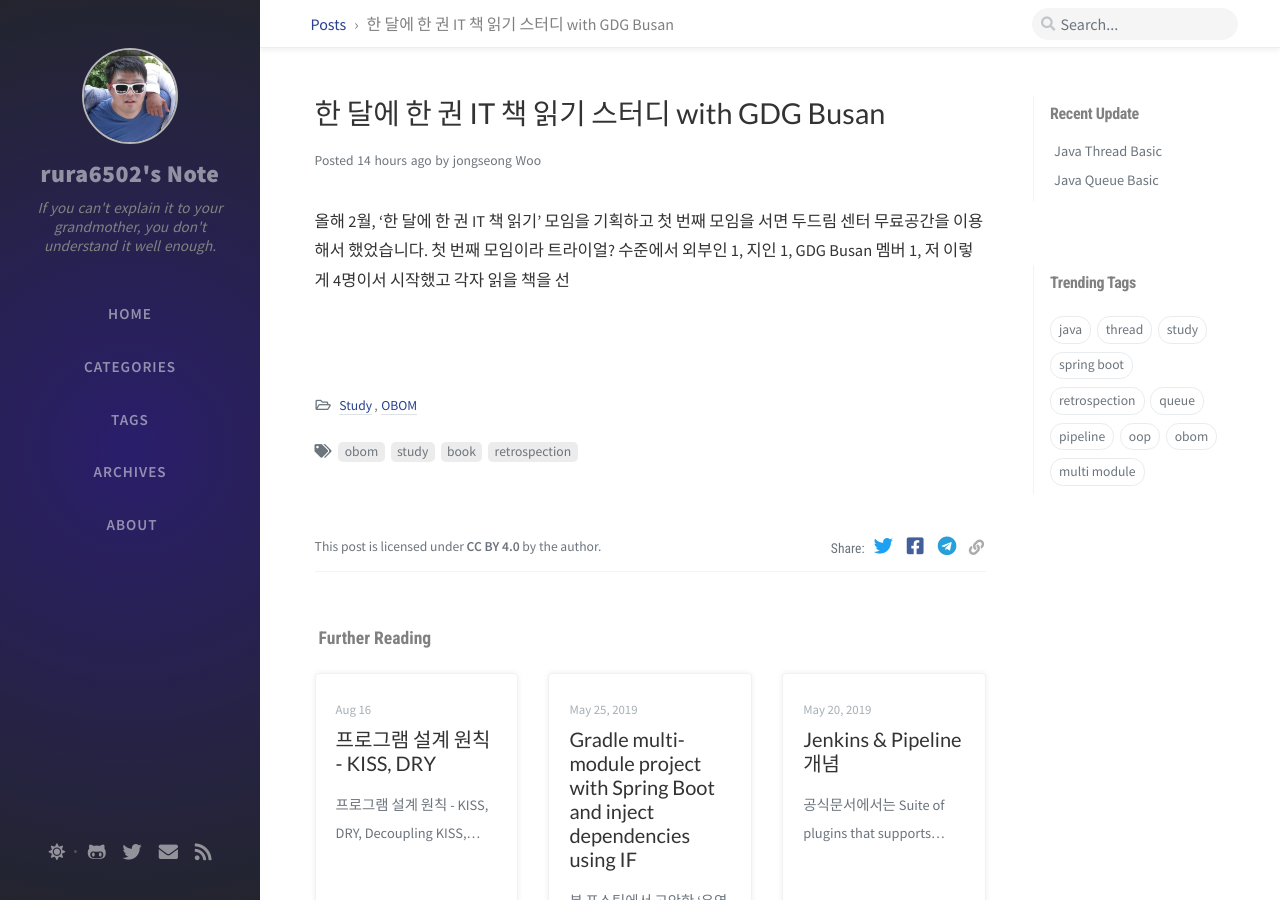
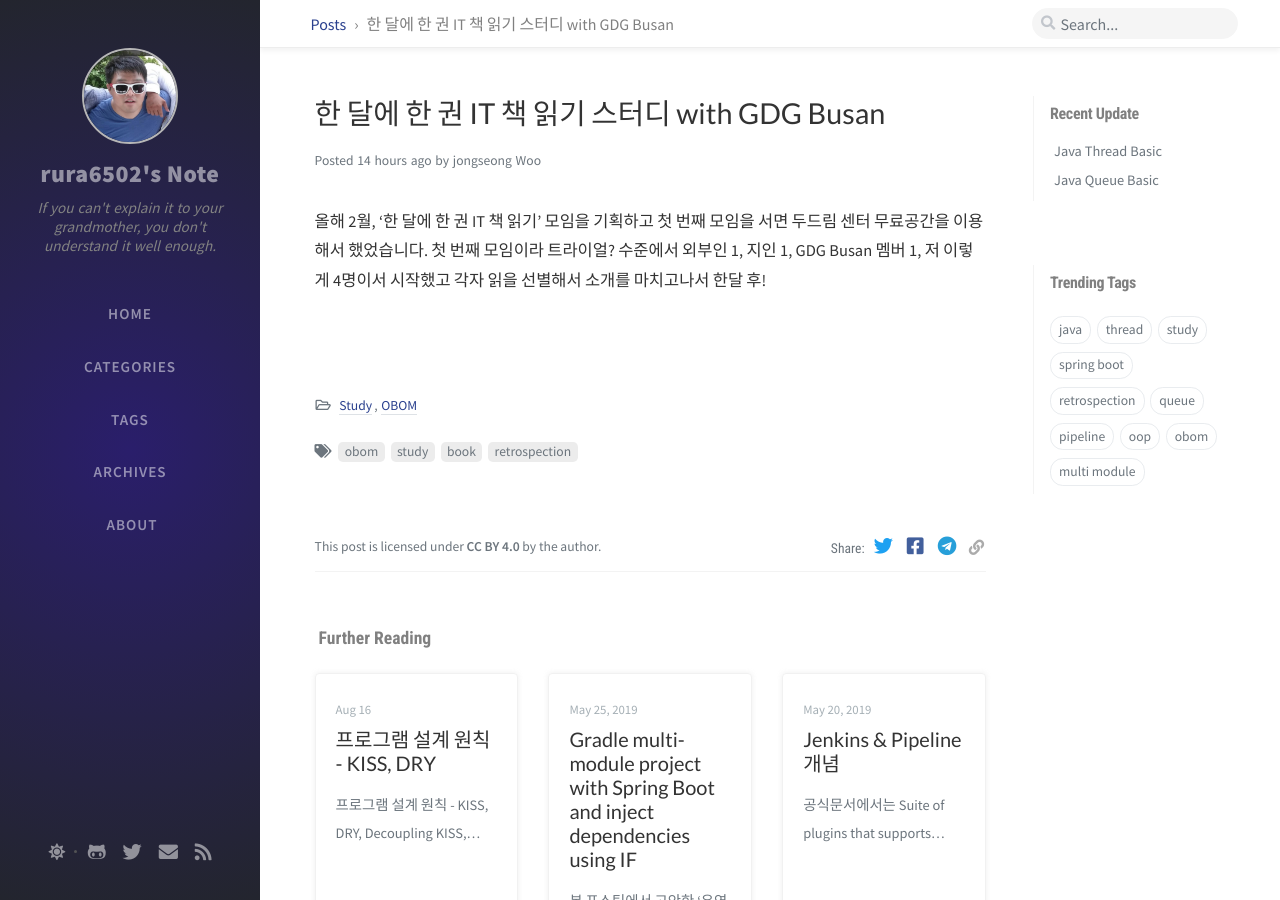
Before and after one commit to rura6502/rura6502.github.io, a Jekyll site: the page built from _posts/2020-09-15-One-IT-Book-In-One-Month-Study-#1.md, in a window 1280 px wide and 900 px high. Built offline with Jekyll 4.4.1, drawn with Linux system fonts in a browser that asks for light colours; nearby versions of some CDN libraries; comment, search, counter and statistics services are not loaded.

Commit message:
_posts/2020-09-15-One-IT-Book-In-One-Month-Study-#1.md updated from https://stackedit.io/

```diff
--- a/_posts/2020-09-15-One-IT-Book-In-One-Month-Study-#1.md
+++ b/_posts/2020-09-15-One-IT-Book-In-One-Month-Study-#1.md
@@ -6,7 +6,7 @@ categories: [Study, OBOM]
 tags: [obom, study, book, retrospection]
 ---
 
-올해 2월, '한 달에 한 권 IT 책 읽기' 모임을 기획하고 첫 번째 모임을 서면 두드림 센터 무료공간을 이용해서 했었습니다. 첫 번째 모임이라 트라이얼? 수준에서 외부인 1, 지인 1, GDG Busan 멤버 1, 저 이렇게 4명이서 시작했고 각자 읽을 책을 선
+올해 2월, '한 달에 한 권 IT 책 읽기' 모임을 기획하고 첫 번째 모임을 서면 두드림 센터 무료공간을 이용해서 했었습니다. 첫 번째 모임이라 트라이얼? 수준에서 외부인 1, 지인 1, GDG Busan 멤버 1, 저 이렇게 4명이서 시작했고 각자 읽을 선별해서 소개를 마치고나서 한달 후!
 <!--stackedit_data:
-eyJoaXN0b3J5IjpbNzAwNDY2NTIwXX0=
+eyJoaXN0b3J5IjpbLTY3OTc4ODUyMiw3MDA0NjY1MjBdfQ==
 -->
```
